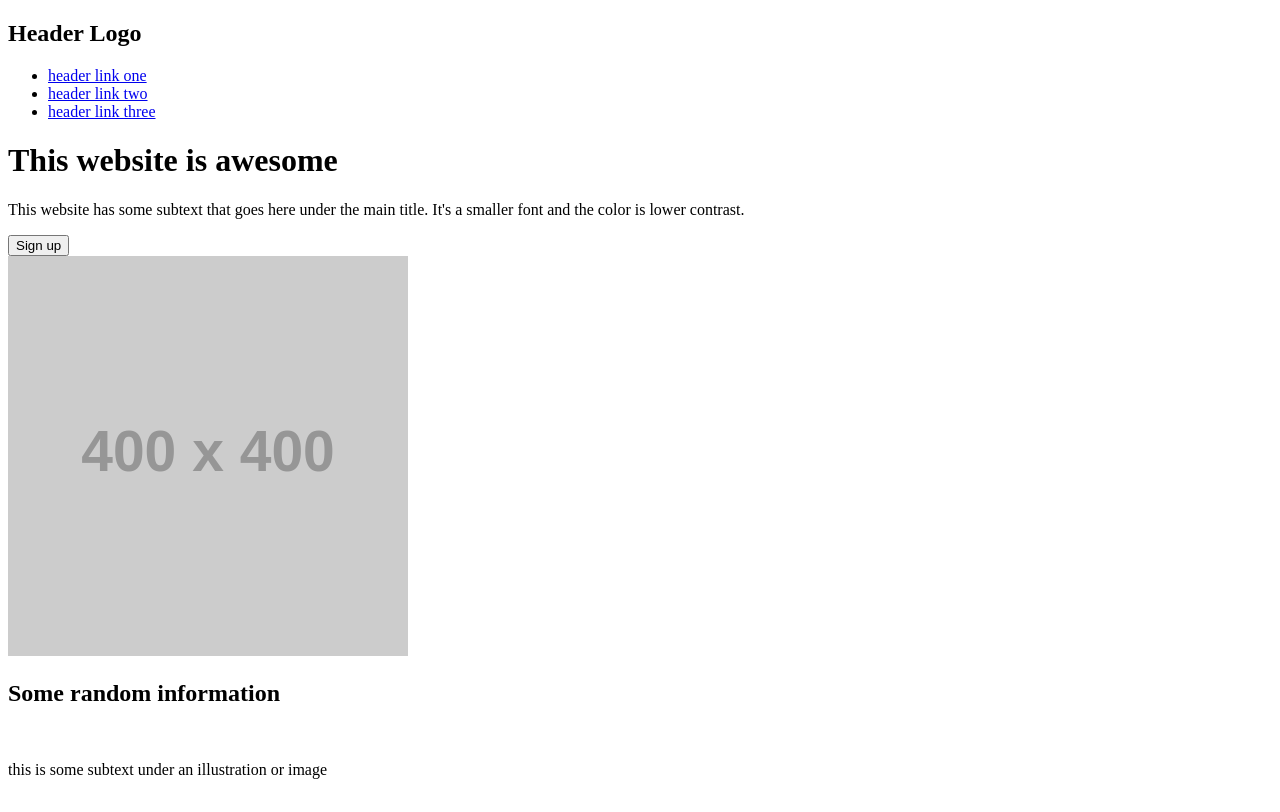
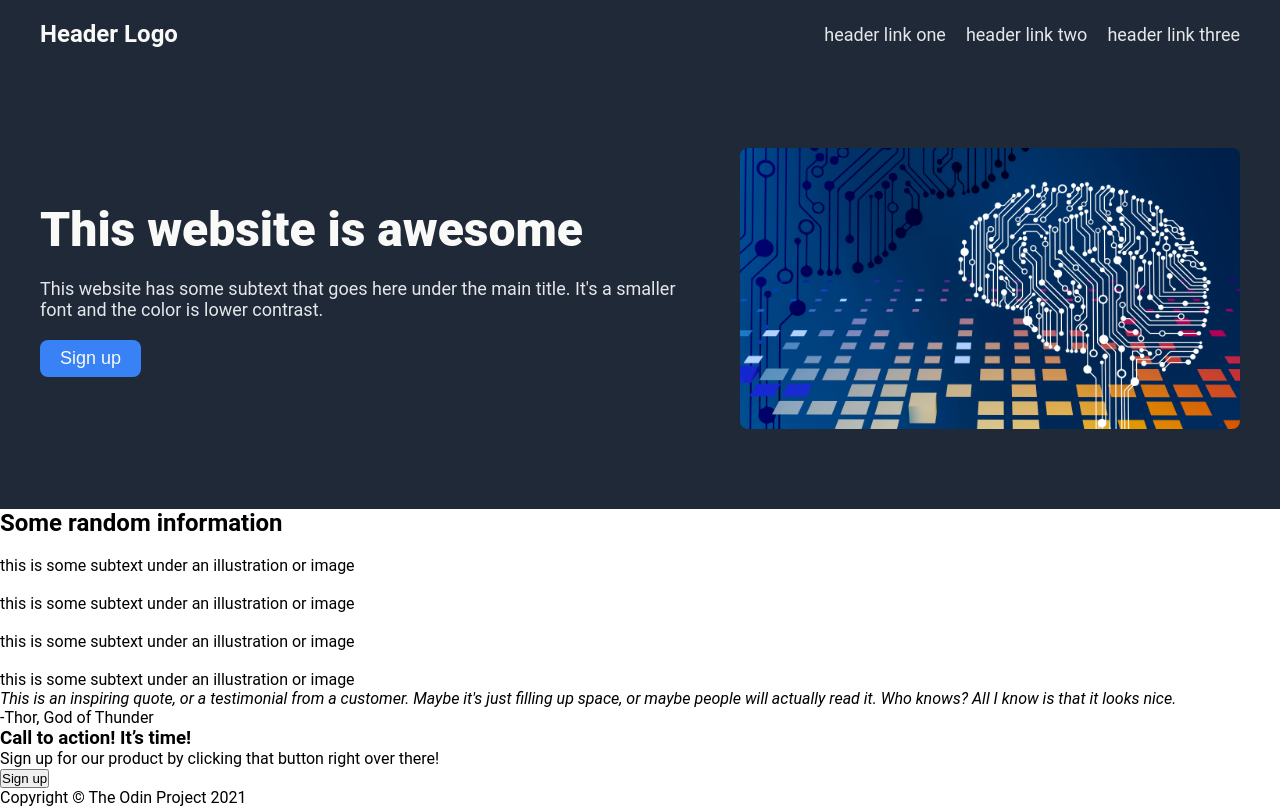
Before and after one commit to Birdie-1/css-landing-page, a plain HTML site: page index.html in a window 1280 px wide. Shown: the top 812 px of the page. Drawn offline with Linux system fonts and the light colour scheme; placeholder pictures from the web are drawn by us.

Commit message:
add some styling to the header section

```diff
--- a/index.html
+++ b/index.html
@@ -28,7 +28,7 @@
         </div>
 
         <img
-          src="https://via.placeholder.com/400"
+          src="images/hero.jpg"
           alt="Placeholder Image"
           class="hero-img"
         />
--- a/styles.css
+++ b/styles.css
@@ -0,0 +1,90 @@
+* {
+  margin: 0;
+  padding: 0;
+  box-sizing: border-box;
+}
+
+body {
+  font-family: "Roboto", sans-serif;
+}
+
+.header {
+  background-color: #1f2937;
+}
+
+.navbar {
+  display: flex;
+  justify-content: space-between;
+  align-items: center;
+  padding: 20px 0;
+  max-width: 1200px;
+  margin: 0 auto;
+}
+
+.navbar h2 {
+  color: #f9faf8;
+  font-size: 24px;
+}
+
+.navlink {
+  list-style: none;
+  display: flex;
+  gap: 20px;
+}
+
+.navlink li a {
+  text-decoration: none;
+  color: #e5e7eb;
+  font-size: 18px;
+}
+
+.hero {
+  display: flex;
+  justify-content: space-between;
+  align-items: center;
+  max-width: 1200px;
+  margin: 0 auto;
+  padding-top: 80px;
+  gap: 50px;
+  padding-bottom: 80px;
+
+}
+
+.text {
+  flex: 1;
+}
+
+.text h1 {
+  font-size: 48px;
+  color: #f9faf8;
+  font-weight: 900;
+  margin-bottom: 20px;
+}
+
+.text p {
+  font-size: 18px;
+  color: #E5E7EB;
+  margin-bottom: 20px;
+}
+
+.text button {
+    padding: 8px 20px;
+    font-size: 18px;
+    background-color: #3882F6;
+    color: #f9faf8;
+    cursor: pointer;
+    border-radius: 8px;
+    border: none;
+}
+
+.text button:hover {
+    background-color: #2563EB;
+}
+
+.hero-img {
+  flex: 1;
+  max-width: 500px;
+  height: auto;
+  border-radius: 8px;
+  object-fit: cover;
+}
```
Also changed, not shown: images/hero.jpg (added).
